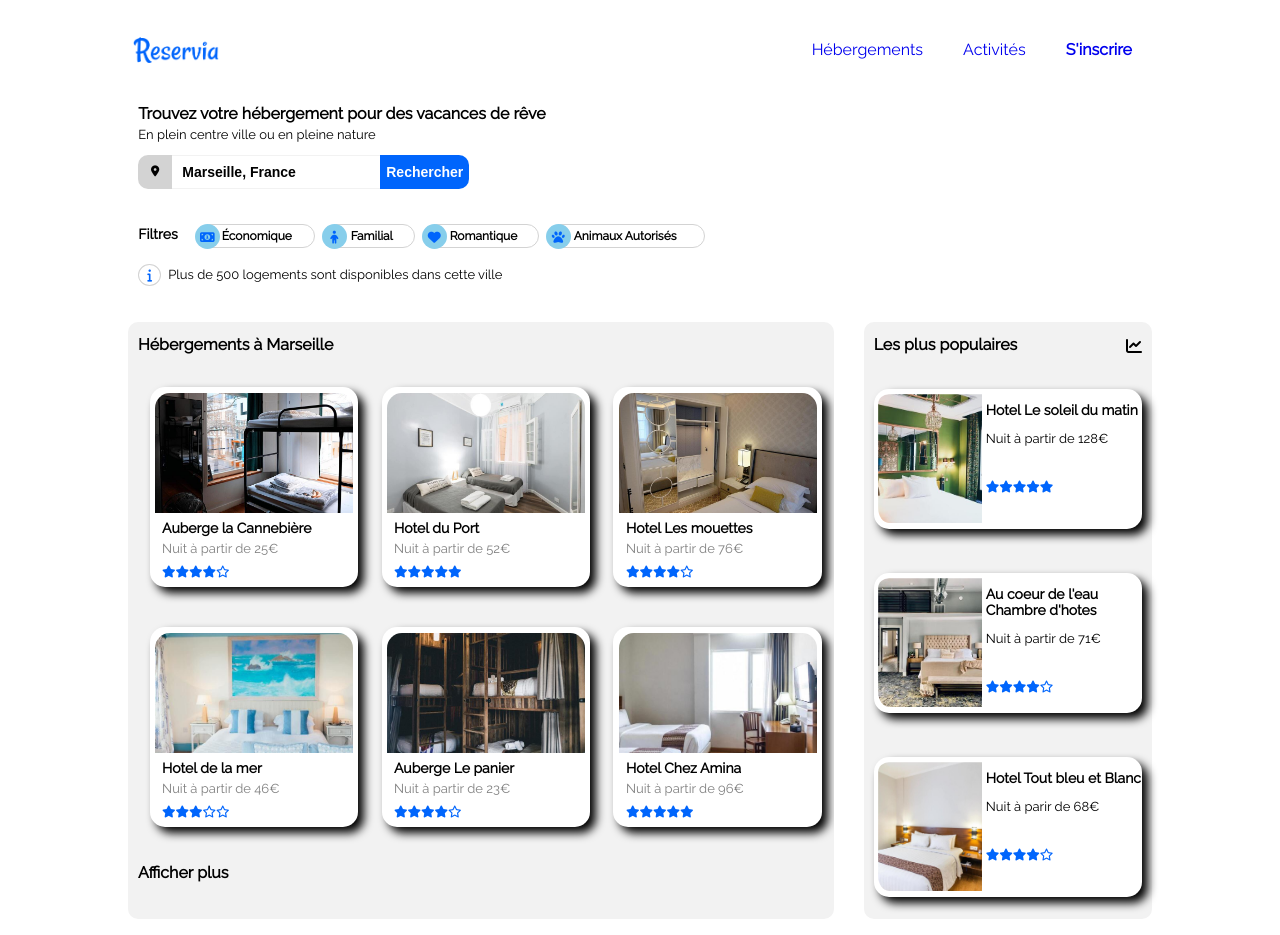
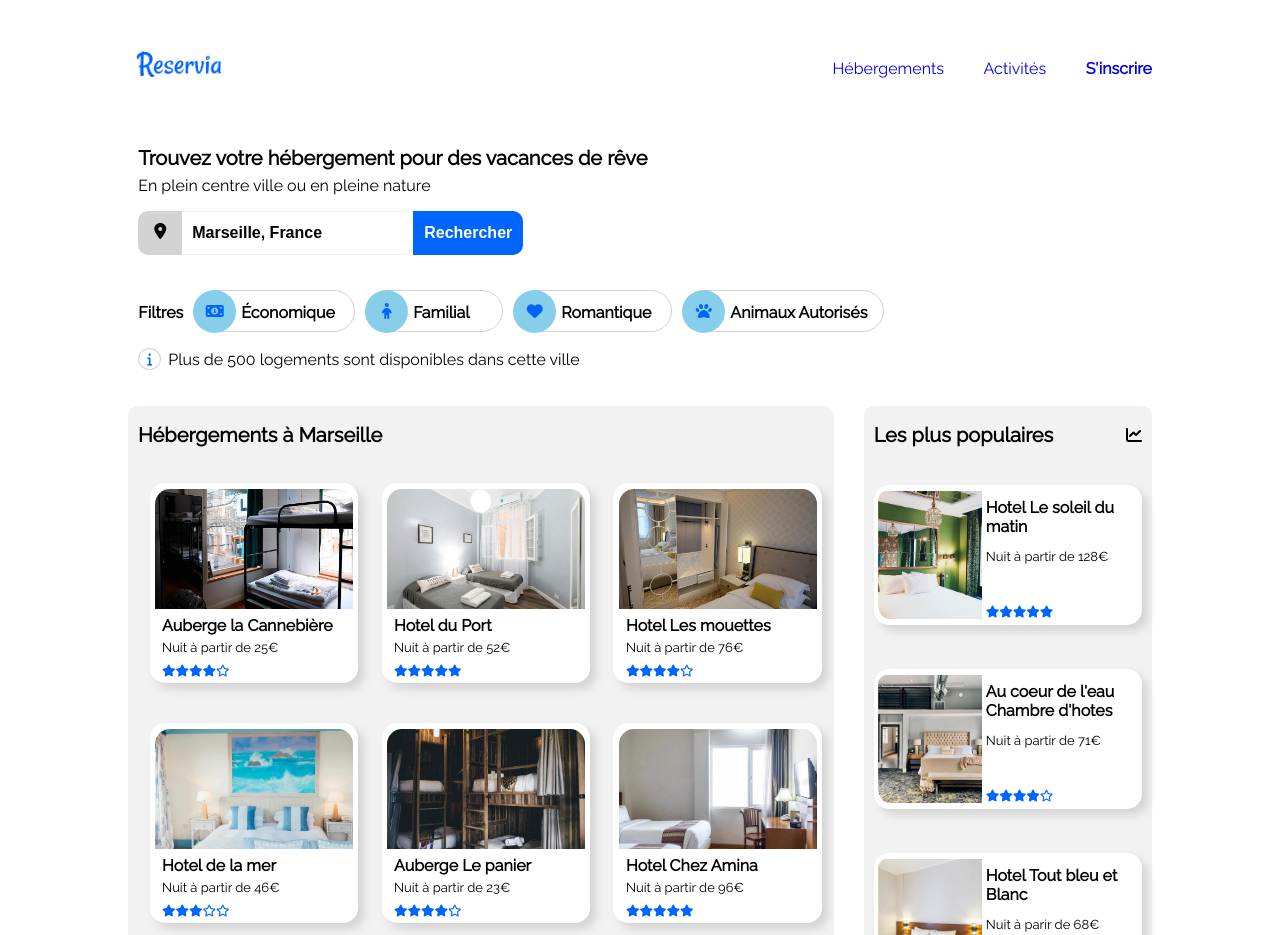
Before and after one commit to InnHandy/DW-Projet2, a plain HTML site: page index.html in a window 1280 px wide. Shown: the top 935 px of the page. Drawn offline with Linux system fonts and the light colour scheme.

Commit message:
projet 2 fini

```diff
--- a/index.html
+++ b/index.html
@@ -18,14 +18,12 @@
           <header>
                  <!--Menu de navigation du site internet-->
                  <nav>
-                     <img src="./images/logo/Reservia@3x.png" alt="logo Reservia">
-                     <div class="menu2"><a href="#">S'inscrire</a></div>
-                     <!--liste non ordonnée du menu avec des liens nous amenant à des endroits de notre page-->
-                     <ul>
-                        <li class="menu"><a href="#hebergement">Hébergements</a></li>
-                        <li class="menu"><a href="#activites">Activités</a></li>
-                        <li class="menu1"><a href="#">S'inscrire</a></li>
-                     </ul>
+                    <div class="imag"><img src="./images/logo/Reservia@3x.png" alt="logo Reservia"></div>
+                    <div class="vide"><p></p></div>
+                    <div class="menu"><a href="#hebergement">Hébergements</a></div>
+                    <div class="menu"><a href="#activites">Activités</a></div>
+                    <div class="menu1"><a href="#">S'inscrire</a></div>
+
                  </nav>
 
           </header>
@@ -45,16 +43,16 @@
                                    <div class="line">
                                                     <div><h3>Filtres</h3></div>
                                                     <div class="filtre1">
-                                                                        <a href="#"><div class="top left"><p><i class="fa fa-money" aria-hidden="true"></i></p></div><span class="textfiltre">Économique</span></a>
+                                                                        <a href="#"><div class="top left"><p><i class="fa fa-money" aria-hidden="true"></i></p></div><p class="textfiltre">Économique</p></a>
                                                     </div>
                                                     <div class="filtre2">
-                                                                        <a href="#"><div class="top left"><p><i class="fa fa-child" aria-hidden="true"></i></p></div><span class="textfiltre">Familial</span></a>
+                                                                        <a href="#"><div class="top left"><p><i class="fa fa-child" aria-hidden="true"></i></p></div><p class="textfiltre">Familial</p></a>
                                                     </div>
                                                     <div class="filtre3">
-                                                                        <a href="#"><div class="top left"><p><i class="fa fa-heart" aria-hidden="true"></i></p></div><span class="textfiltre">Romantique</span></a>
+                                                                        <a href="#"><div class="top left"><p><i class="fa fa-heart" aria-hidden="true"></i></p></div><p class="textfiltre">Romantique</p></a>
                                                     </div>
                                                     <div class="filtre4">
-                                                                        <a href="#"><div class="top left"><p><i class="fa fa-paw" aria-hidden="true"></i></p></div><span class="textfiltre">Animaux Autorisés</span></a>
+                                                                        <a href="#"><div class="top left"><p><i class="fa fa-paw" aria-hidden="true"></i></p></div><p class="textfiltre">Animaux Autorisés</p></a>
                                                     </div>
                                    </div>
                                    <div class="info">
--- a/style.css
+++ b/style.css
@@ -3,58 +3,59 @@
 body{font-family: "Raleway", sans-serif;margin: 0 auto;padding: 9px;align-content: center;max-width: 1024px;}
 
 /*Header*/
-nav{display: flex;justify-content: space-between;align-items: center;line-height: 50px;}
-    nav img{height: 40px;padding-left: 5px;}
-    .menu2{color: #DEEBFF;font-weight: bold;visibility: hidden;}
-    nav ul {display: flex;list-style: none;justify-content: space-between;}
-            nav li{margin: 0 20px 0 20px;}
-                  nav li:hover {border-top: 2px solid #0065FC;}/*survol de la souris*/
-                  nav li a { text-decoration: none;font-size: 16px;}
+nav{display: flex;justify-content: space-between;align-items: center;line-height: 100px;}
+    nav img{height: 40px;padding-top: 35px;}
+    .imag{margin: 0 20px 0 8px;}
+                  .menu:hover, .menu1:hover {border-top: 2px solid #0065FC;}/*survol de la souris*/
+                  nav div a { text-decoration: none;font-size: 16px;}
                   .menu1 a:visited {color:#0065FC;font-weight: bold;}/*So lien visité, garde la couleur*/
                   .menu a:visited {color:black;font-weight: normal;}
                   .menu a:hover {color:#0065FC;font-weight: normal;}
             .menu{color: black;font-weight:normal;}
             .menu1{color:#0065FC;font-weight: bold;}
+            .vide{width: 50%;}
 
 /*Main*/
 /*section 1*/
 .section1{margin-bottom: 20px;}
-          h1{font-size: 16px;}
+          h1{font-size: 20px;}
           h1 + p{margin-top: -10px;}
-          .griser{color: black;font-size: 13px;}
-          .griser2{color: black;font-size: 13px;margin-bottom: 30px;}
+          .griser{color: black;font-size: 16px;}
+          .griser2{color: black;font-size: 13px;margin-bottom: 37px;}
           .section1 h1 , .section1 h1+p {margin-left : 1%;}
           .chercher{display: flex; margin-left: 1%;}
-          .centrer{ background-color: lightgray;width: 30px;text-align: center;border: 2px solid lightgray;border-bottom-left-radius: 10px;border-top-left-radius: 10px;height: 30px; }
-          .fa-map-marker{color: black;padding-top: 9px;font-size: 11px;}
-          .recherche1{height: 30px;font-size: 14px;border-bottom: 1px solid #F2F2F2;border-top: 1px solid #F2F2F2;border-left: 0px;border-right: 0px;padding-left: 10px;font-weight: bold;}
-          .recherche2{height: 34px;font-size: 14px;background-color: #0065FC;color: white;border-bottom-right-radius: 10px;border-top-right-radius: 10px;border-color: #0065FC;border-bottom-color: #0065FC;border-width: 0px;font-weight: bold;}
+          .centrer{ background-color: lightgray;width: 40px;text-align: center;border: 2px solid lightgray;border-bottom-left-radius: 10px;border-top-left-radius: 10px;height: 40px; }
+          .fa-map-marker{color: black;padding-top: 10px;font-size: 16px;}
+          .recherche1{height: 40px;font-size: 16px;border-bottom: 1px solid #F2F2F2;border-top: 1px solid #F2F2F2;border-left: 0px;border-right: 0px;padding-left: 10px;font-weight: bold;}
+          .recherche2{height: 44px;width: 110px;font-size: 16px;background-color: #0065FC;color: white;border-bottom-right-radius: 10px;border-top-right-radius: 10px;border-color: #0065FC;border-bottom-color: #0065FC;border-width: 0px;font-weight: bold;}
           .newsearch{display:none;height: 34px;font-size: 14px;background-color: #0065FC;color: white;border-bottom-right-radius: 10px;border-top-right-radius: 10px;border-color: #0065FC;border-bottom-color: #0065FC;border-width: 0px;font-weight: bold;}
           .line{display: flex;align-items: center;margin-top: 5px;margin-left: 1%;}
-          h3{font-size: 14px;margin-top: 26px;margin-bottom: 0px; font-weight: 900;}
-          .filtre1 {margin-top: 30px;margin-left: 30px;margin-right: 10px;padding: 0px;height: 22px;width: 105px;position: relative;border: 1px solid lightgray;border-radius: 0 50px 50px 0;}
-          .filtre1 div {position: absolute;width: 25px;height: 25px;border-radius: 100%;background-color: #87CEEB;text-align: center;}
-          .filtre1 a{text-decoration: none;color: black;font-weight: bold;font-size: 12px;padding-left: 13px;}
+          h3{font-size: 16px;margin-top: 33px;margin-bottom: 0px; font-weight: 900;}
+          .filtre1 {margin-top: 30px;margin-left: 30px;margin-right: 20px;padding: 0px;height: 40px;width: 140px;position: relative;border: 1px solid lightgray;border-radius: 0 50px 50px 0;}
+          .filtre1 div {position: absolute;width: 43px;height: 43px;border-radius: 100%;background-color: #87CEEB;text-align: center;}
+          .filtre1 a{text-decoration: none;color: black;font-weight: bold;font-size: 16px;padding-left: 13px;}
           .top { top: -1px;}
-          .left { left: -14px; }
-          .line a div p{ margin-top: 7px;}
-          .fa-money{color:#0065FC;font-size: 13px;}
-          .filtre2 {margin-top: 30px;margin-left: 10px;margin-right: 10px;padding: 0px;height: 22px;width: 78px;position: relative;border: 1px solid lightgray;border-radius: 0 50px 50px 0;}
-          .filtre2 div {position: absolute;width: 25px;height: 25px;border-radius: 100%;background-color: #87CEEB;text-align: center;}
-          .filtre2 a{text-decoration: none;color: black;font-weight: bold;font-size: 12px;padding-left: 15px;}
-          .fa-child{color:#0065FC;font-size: 13px;}
-          .filtre3 {margin-top: 30px;margin-left: 10px;margin-right: 10px;padding: 0px;height: 22px;width: 102px;position: relative;border: 1px solid lightgray;border-radius: 0 50px 50px 0;}
-          .filtre3 div {position: absolute;width: 25px;height: 25px;border-radius: 100%; background-color: #87CEEB;text-align: center;}
-          .filtre3 a{text-decoration: none;color: black;font-weight: bold;font-size: 12px;padding-left: 14px;}
-          .fa-heart{color:#0065FC;font-size: 13px;}
-          .filtre4 {margin-top: 30px;margin-left: 10px;margin-right: 20px;padding: 0px;height: 22px;width: 144px;position: relative;border: 1px solid lightgray;border-radius: 0 50px 50px 0;}
-          .filtre4 div {position: absolute;width: 25px;height: 25px;border-radius: 100%;background-color: #87CEEB;text-align: center;}
-          .filtre4 a{text-decoration: none;color: black;font-weight: bold;font-size: 12px;padding-left: 14px;}
-          .fa-paw{color:#0065FC;font-size: 13px;}
+          .left { left: -21px; }
+          .line a div p{ margin-top: 12px;}
+          .fa-money{color:#0065FC;font-size: 16px;}
+          .filtre2 {margin-top: 30px;margin-left: 10px;margin-right: 20px;padding: 0px;height: 40px;width: 116px;position: relative;border: 1px solid lightgray;border-radius: 0 50px 50px 0;}
+          .filtre2 div {position: absolute;width: 43px;height: 43px;border-radius: 100%;background-color: #87CEEB;text-align: center;}
+          .filtre2 a{text-decoration: none;color: black;font-weight: bold;font-size: 16px;padding-left: 15px;}
+          .fa-child{color:#0065FC;font-size: 16px;}
+          .filtre3 {margin-top: 30px;margin-left: 10px;margin-right: 20px;padding: 0px;height: 40px;width: 137px;position: relative;border: 1px solid lightgray;border-radius: 0 50px 50px 0;}
+          .filtre3 div {position: absolute;width: 43px;height: 43px;border-radius: 100%; background-color: #87CEEB;text-align: center;}
+          .filtre3 a{text-decoration: none;color: black;font-weight: bold;font-size: 16px;padding-left: 14px;}
+          .fa-heart{color:#0065FC;font-size: 16px;}
+          .filtre4 {margin-top: 30px;margin-left: 10px;margin-right: 20px;padding: 0px;height: 40px;width: 180px;position: relative;border: 1px solid lightgray;border-radius: 0 50px 50px 0;}
+          .filtre4 div {position: absolute;width: 43px;height: 43px;border-radius: 100%;background-color: #87CEEB;text-align: center;}
+          .filtre4 a{text-decoration: none;color: black;font-weight: bold;font-size: 16px;padding-left: 14px;}
+          .fa-paw{color:#0065FC;font-size: 16px;}
+          .textfiltre{ padding-left: 27px;margin-top: -7px;}
           .info{display: flex;align-items: center; margin-left: 1%;}
           .fa-info{color:#0065FC;font-size: 13px;}
           .cercle{border: 1px solid lightgray;width: 21px;height: 13px;text-align: center;padding-bottom: 7px;border-radius: 50%;}
           .espaceautre{text-indent: 7px;}
+
 
 
 /*section 2*/
@@ -68,7 +69,7 @@ nav{display: flex;justify-content: space-between;align-items: center;line-height
         width: 70%;
 }
 h2{
-    font-size: 14px;
+    font-size: 16px;
     margin: 13px 0px 5px 0px;
 }
 .sssbloc1{
@@ -79,7 +80,7 @@ h2{
 .activ{
         background-color: white;
         border-radius: 15px;
-        box-shadow: 6px 6px 10px black;
+        box-shadow: 6px 6px 10px lightgray;
         height: 200px;
         width: 30%;
         margin: 20px auto;
@@ -103,7 +104,7 @@ h2{
          padding-left: 6%;
 }
 .griser1{
-    color: gray;
+    color: black;
     font-size: 13px;
     margin-top: 0px;
     margin-bottom: 5px;
@@ -144,7 +145,7 @@ h2{
                         width: 6%;
                         }
                 .fa-line-chart{
-                            padding-top: 16px;
+                            padding-top: 21px;
                     }
                 .fa-star, .fa-star-o{
                             color:#0065FC; font-size: 12px;;
@@ -159,7 +160,7 @@ h2{
                  .activp{
                         background-color: white;
                         border-radius: 15px;
-                        box-shadow: 6px 6px 10px black;
+                        box-shadow: 6px 6px 10px lightgray;
                         height: 140px;
                         margin: 22px auto;
                         display: flex;
@@ -193,7 +194,7 @@ h2{
 
 .ActivitesMarseille{
     display: flex;
-    height: 300px;
+    height: 450px;
     justify-content: space-between;
 }
 
@@ -201,16 +202,16 @@ h2{
 .activ1{
     background-color: white;
     border-radius: 15px;
-    box-shadow: 6px 6px 10px black;
+    box-shadow: 6px 6px 10px lightgray;
     /*text-align: center;*/
     height: 100%;
-    width: 20%;
+    width: 23%;
 }
 
 .activ2{
     background-color: white;
     border-radius: 15px;
-    box-shadow: 6px 6px 10px black;
+    box-shadow: 6px 6px 10px lightgray;
     /*text-align: center;*/
     height: 45%;
     width: 100%;
@@ -230,7 +231,7 @@ h2{
 }
 
 .fig30{
-    height: 91%;
+    height: 92%;
    /* width: 230px;*/
    width: 100%;
     border-top-left-radius: 10px;
@@ -242,14 +243,14 @@ h2{
 .partiel{
     display: flex;
     flex-direction: column;
-    width: 20%;
+    width: 24%;
 }
 
 .ActivitesMarseillehidden{display:none;}
 
 
 .lieux{
-    font-size: 12px;
+    font-size: 16px;
     margin-left: 10px;
     font-weight: bold;
     vertical-align: bottom;
@@ -268,7 +269,7 @@ footer{
 footer ul {
             list-style: none;
 }
-footer ul li{ margin-top: 5px;margin-bottom: 5px;}
+footer ul li{ margin-top: 5px;margin-bottom: 10px;}
 .ssfooter{
           font-weight: bold;
           margin-bottom: 30px;
@@ -278,7 +279,7 @@ footer ul li{ margin-top: 5px;margin-bottom: 5px;}
          padding-left: 200px;
 }
 .element2{
-         padding-left: 200px;
+         padding-left: 150px;
 }
 .element1{
     padding-left: 0px;
@@ -300,19 +301,19 @@ footer ul li{ margin-top: 5px;margin-bottom: 5px;}
 
 @media only screen and (min-width: 375px) and (max-width: 1024px)
  { /*menu de navigation nav*/
-    .menu1{display: none;}/*on supprime le bouton s'inscrire*/
-    .menu2 {visibility: visible;font-size: 22px;font-weight: bold;}/*on rend visible bouton s'inscrire*/
-    .menu2 a {text-decoration: none;}
-    nav li a {text-decoration: none;font-size: 21px;}
-    .menu{padding-left: 1%;padding-right:1%;font-size: 22px;border-bottom: 1px solid lightgray;margin-right: 0px;margin-left: 0px;width: 50%;text-align: center;border-bottom: 3px solid lightgray; margin-right: 0px; margin-left: 0px;font-weight:500}
+    nav div a {font-size: 30px;}
+    .menu{font-size: 22px;border-bottom: 1px solid lightgray;margin-right: 0px;margin-left: 0px;width: 50%;text-align: center;border-bottom: 3px solid lightgray; margin-right: 0px; margin-left: 0px;font-weight:500}
     nav {flex-wrap: wrap; justify-content: space-around;}
     nav img { margin-right:50%;}
-    nav ul { width: 100%;justify-content: center;padding-left: 0px;}
-    nav li:hover {border-top: 0px;border-bottom: 3px solid#0065FC;}
+    .menu:hover {border-top: 0px;border-bottom: 3px solid#0065FC;}
     nav div a:visited {color:#0065FC;font-weight: bold;}
     .menu a:visited {color: black;font-weight: lighter;}
     .menu a:hover {color:#0065FC;}
     .menu a {color: black;}
+    .imag{order: 0;}
+    .vide{order: 0;}
+    .menu{order: 2;}
+    .menu1{order: 1;}
     /*menu de navigation nav*/
     .recherche2{display:none;}
     .newsearch{ display: block;height: 63px;width: 10%;}
@@ -351,13 +352,13 @@ footer ul li{ margin-top: 5px;margin-bottom: 5px;}
     .activ{width: 90%;}
     .ActivitesMarseille{display:none;}
     .activ1{width:88%; margin: 25px auto;}
-    h1{ font-size : 24px;}
+    h1{ font-size : 24px; margin-top: 30px;}
     h2 {font-size: 20px;margin: 6px 0px 5px 0px;}
     .activ2{margin:0 auto}
     .info{ margin: 20px 1%;}
     .espaceautre {text-indent: 10px;}
     .blocs{flex-direction: column-reverse;}
-    footer{ flex-direction: column;}
+    footer{ flex-direction: column; padding-left: 60px;}
     .ActivitesMarseillehidden{display:flex; flex-direction: column;}
     .ActivitesMarseillehidden div{ height: 270px;}
     .fig30 {height: 84%;}
@@ -366,16 +367,21 @@ footer ul li{ margin-top: 5px;margin-bottom: 5px;}
     .search{ width: 70%;}
     .recherche2{height: 100%; font-size: 26px;}
     .fa-map-marker {color: black;padding-top: 15px;font-size: 22px;}
-    .element1, .element2,.element3{padding-left: 0px; margin: 42px 7px; width: 70%;}
+    .element1, .element2,.element3{padding-left: 0px; margin: 0; width: 70%;}
     footer ul, footer ul li {font-size: 26px;}
     .griser {color: black;font-size: 20px;}
     .griser2 {color: black;font-size: 20px;}
     nav img{height:72px;padding-right: 40px;}
-    .textfiltre{padding-top: 0px;}
-    .activp{width: 90%;margin: 22px 10%;}
+    .textfiltre{padding-top: 0px; margin-top: -24px;}
+    .activp{width: 90%;margin: 22px 10%; height: 170px;}
     .cercle{border: 1px solid lightgray;width: 39px;height: 25px;text-align: center;padding-bottom: 7px;border-radius: 50%;padding-top: 7px;}
     .fig2{padding-top: 2%;padding-left: 2%;}
     .fig1{width: 98%;}
-    .textphoto{padding-left:3%;}
+    .textphoto{padding-left:3%;padding-top:1%;height:50%;}
     .griser1 {color: black;font-size: 17px;margin-top: 0px;margin-bottom: 1px;}
+    .espace{
+        width: 90%;
+        padding-left: 3%;
+    }
+    .photo{height: 50%;}
 }
```
